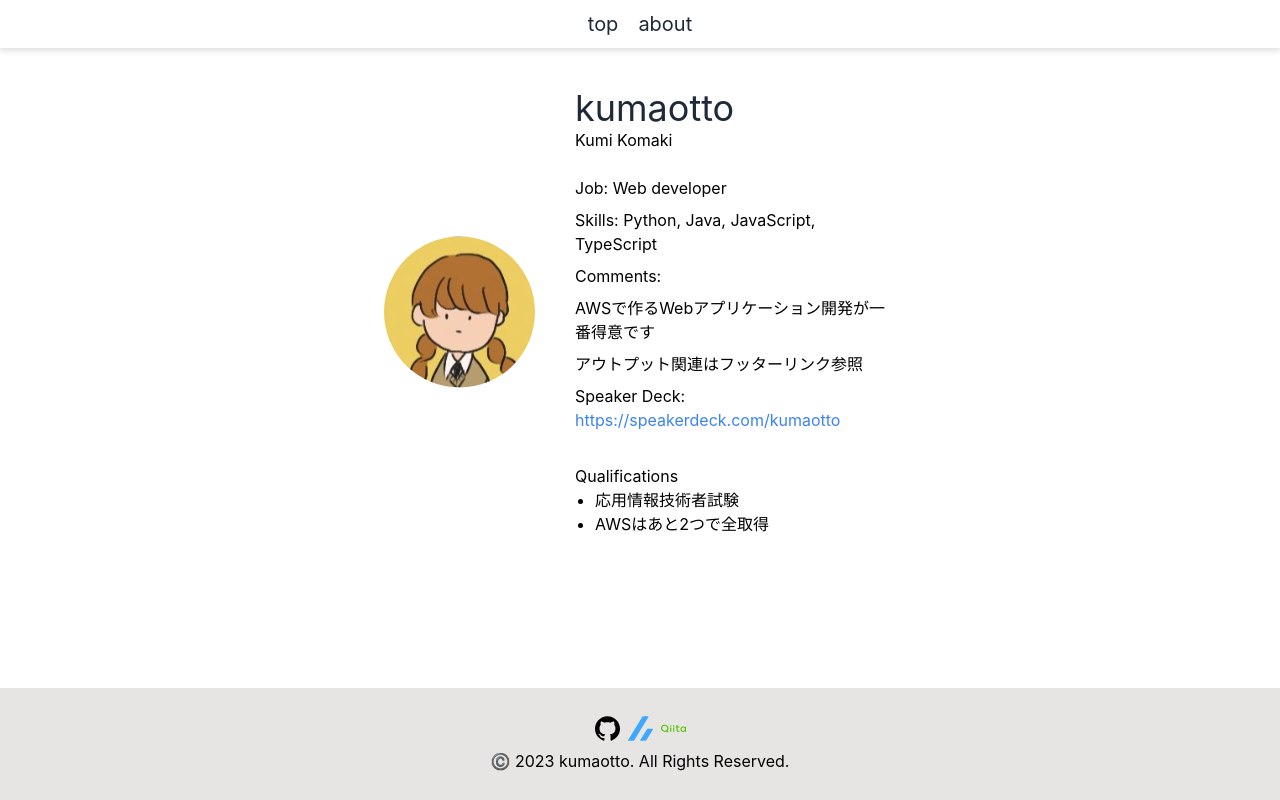
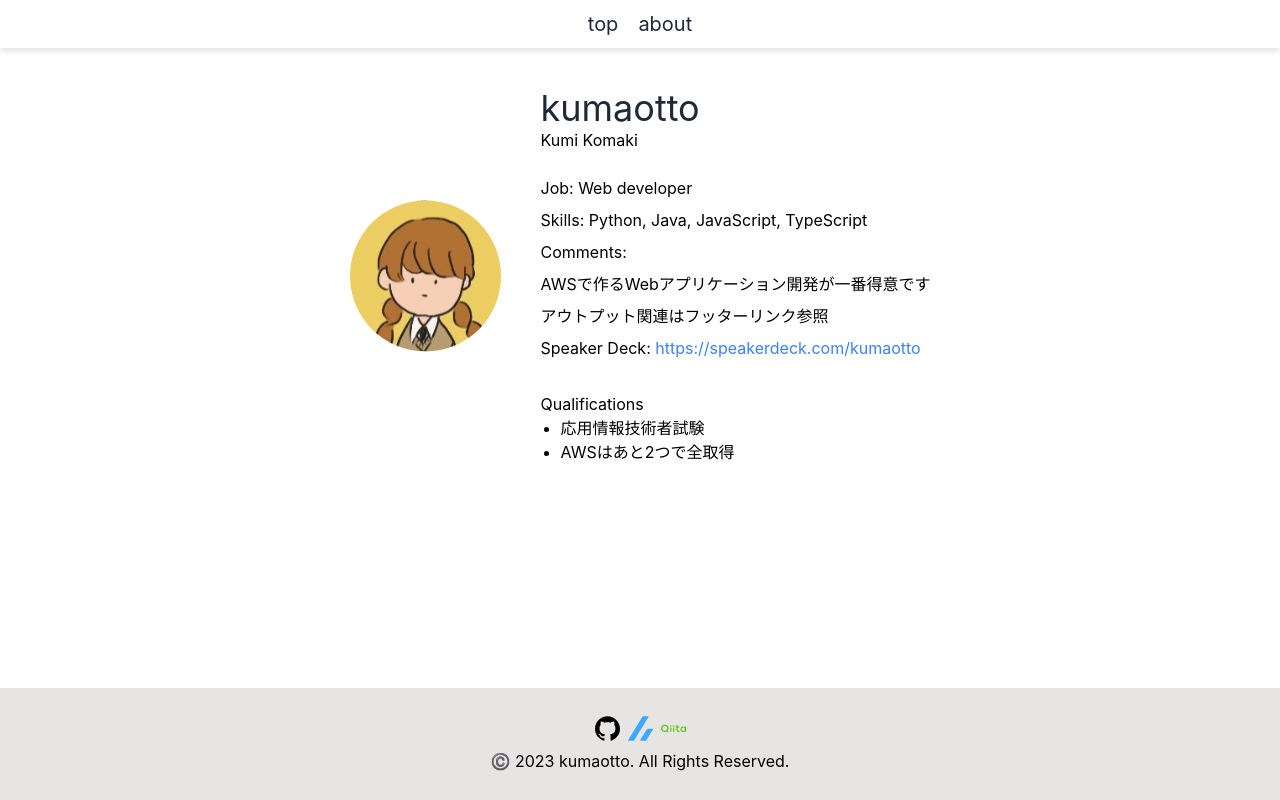
Before and after one commit to kumaotto/blog, a Next.js app: page /about in a window 1280 px wide. Built offline with nearby package versions, Linux system fonts and the light colour scheme; no server answers.

Commit message:
💄 fix styles

```diff
--- a/src/components/ContentWrapper.tsx
+++ b/src/components/ContentWrapper.tsx
@@ -1,5 +1,5 @@
 export const ContentWrapper: React.FC<{ children: React.ReactNode }> = (
   props
 ) => {
-  return <div className="sm:w-3/5 mx-auto px-5 sm:px-0">{props.children}</div>;
+  return <div className="sm:w-4/5 mx-auto px-5 sm:px-0">{props.children}</div>;
 };
--- /dev/null
+++ b/src/components/TopContentWrapper.tsx
@@ -0,0 +1,5 @@
+export const TopContentWrapper: React.FC<{ children: React.ReactNode }> = (
+  props
+) => {
+  return <div className="sm:w-3/5 mx-auto px-5 sm:px-0">{props.children}</div>;
+};
--- a/src/pages/index.tsx
+++ b/src/pages/index.tsx
@@ -1,6 +1,6 @@
 import Link from "next/link";
 import { Avatar } from "components/image/Avatar";
-import { ContentWrapper } from "components/ContentWrapper";
+import { TopContentWrapper } from "components/TopContentWrapper";
 import { Suspense } from "react";
 import Loading from "components/common/Loading/Loading";
 import { format } from "date-fns";
@@ -45,7 +45,7 @@ export default function Home({
 
   return (
     <>
-      <ContentWrapper>
+      <TopContentWrapper>
         <div className="text-center pt-8">
           <h1 className="text-4xl mb-4 font-bold text-gray-800">kumaotto</h1>
           <Avatar/>
@@ -70,7 +70,7 @@ export default function Home({
             </Suspense>
           </div>
         </div>
-      </ContentWrapper>
+      </TopContentWrapper>
     </>
   );
 };
```
